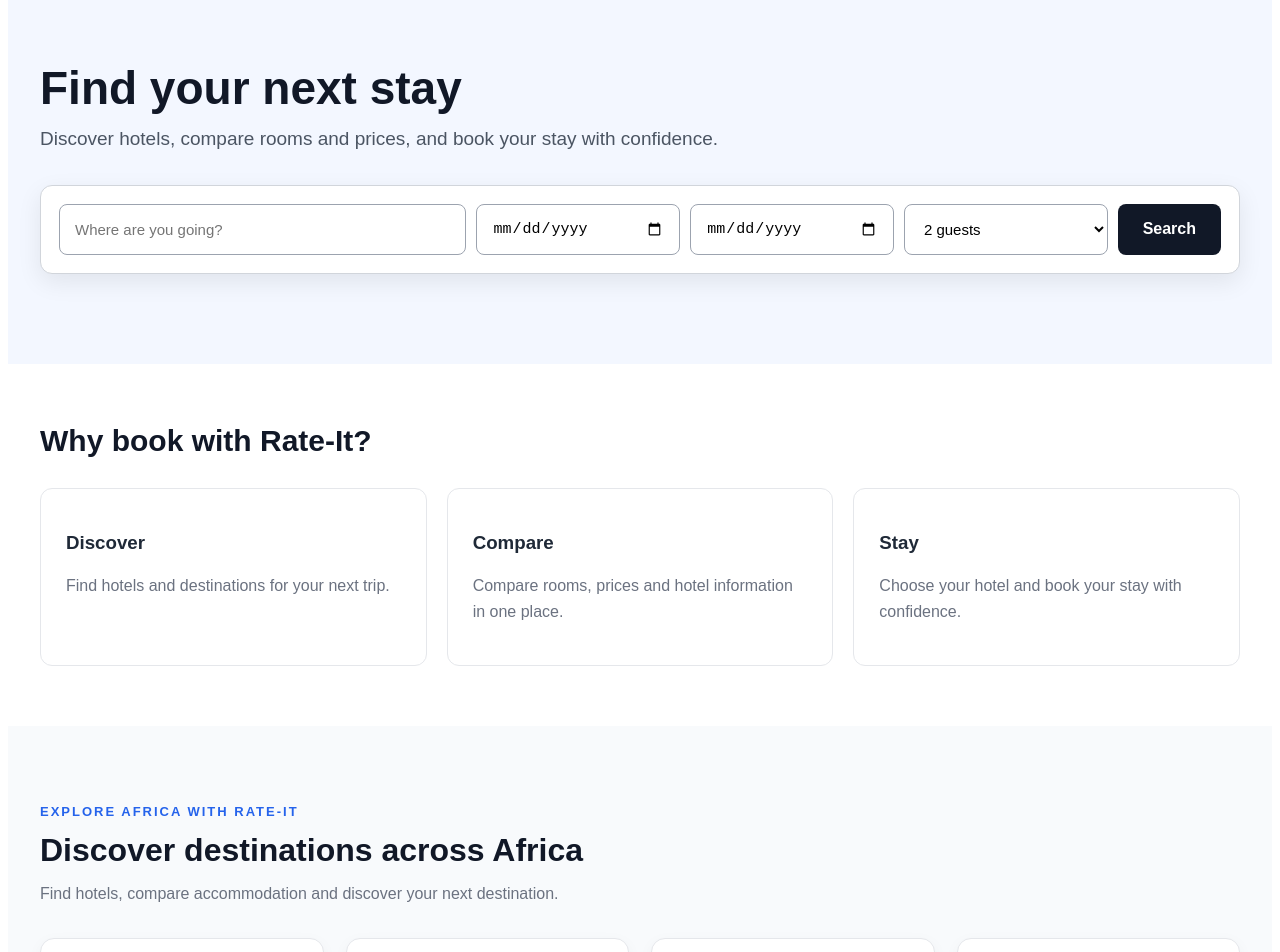
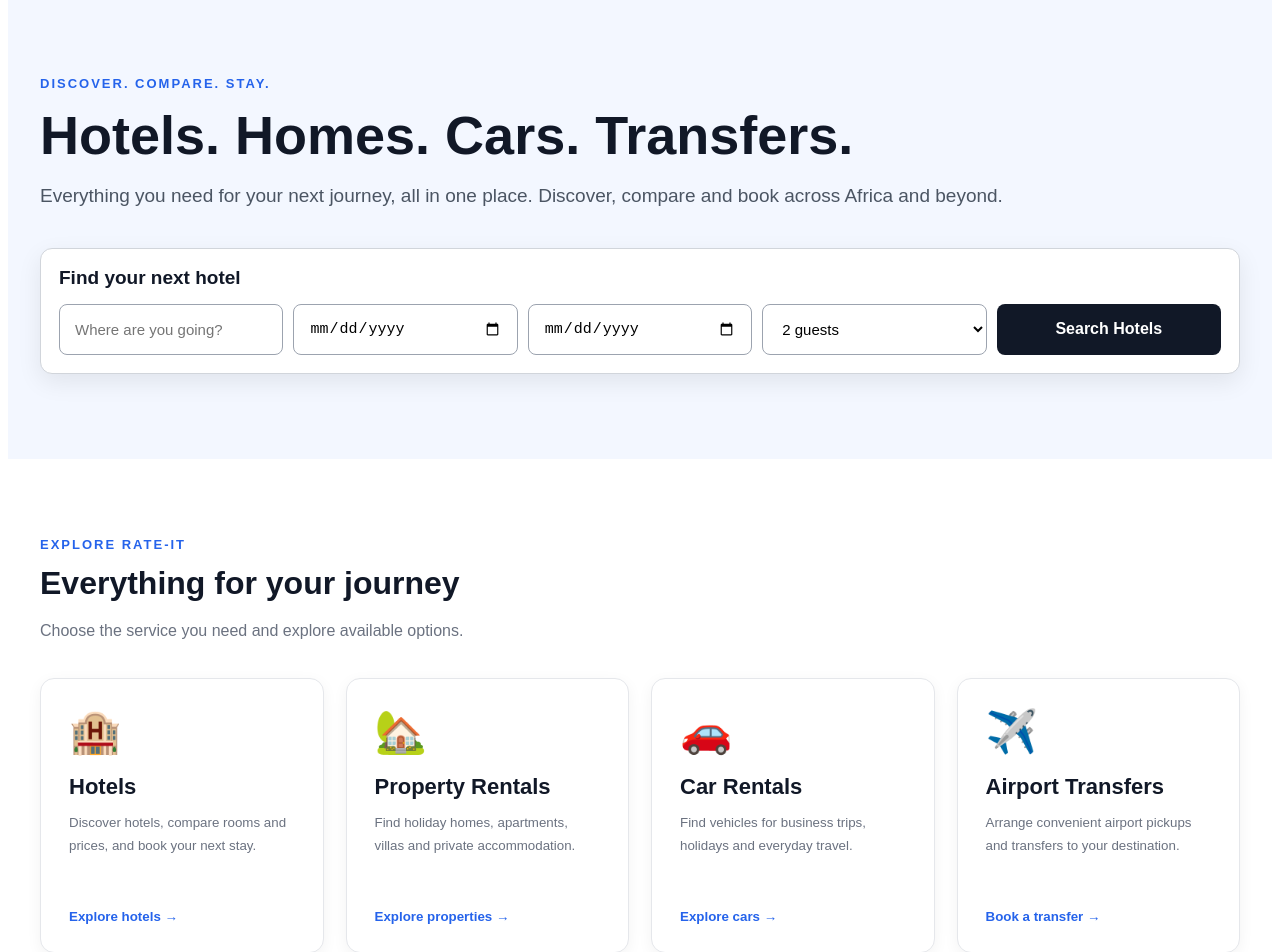
Before and after one commit to Rateitt/Rate-it, a Next.js app in the folder rate-it/: page / in a window 1280 px wide. Shown: the part 100-1052 px from the top of the page. Built offline with nearby package versions, Linux system fonts and the light colour scheme.

Commit message:
Add all marketplace services to homepage

```diff
--- a/rate-it/app/page.tsx
+++ b/rate-it/app/page.tsx
@@ -5,7 +5,7 @@ import { useRouter } from "next/navigation";
 const countries = [
   {
     name: "Uganda",
-    description: "Explore 50 destinations, hotels and unforgettable stays.",
+    description: "Explore destinations, hotels and unforgettable stays.",
     path: "/uganda",
     flag: "🇺🇬",
   },
@@ -26,6 +26,41 @@ const countries = [
     description: "Discover hotels and accommodation across Rwanda.",
     path: "/rwanda",
     flag: "🇷🇼",
+  },
+];
+
+const services = [
+  {
+    title: "Hotels",
+    description:
+      "Discover hotels, compare rooms and prices, and book your next stay.",
+    icon: "🏨",
+    path: "/hotels",
+    action: "Explore hotels",
+  },
+  {
+    title: "Property Rentals",
+    description:
+      "Find holiday homes, apartments, villas and private accommodation.",
+    icon: "🏡",
+    path: "/properties",
+    action: "Explore properties",
+  },
+  {
+    title: "Car Rentals",
+    description:
+      "Find vehicles for business trips, holidays and everyday travel.",
+    icon: "🚗",
+    path: "/cars",
+    action: "Explore cars",
+  },
+  {
+    title: "Airport Transfers",
+    description:
+      "Arrange convenient airport pickups and transfers to your destination.",
+    icon: "✈️",
+    path: "/transfers",
+    action: "Book a transfer",
   },
 ];
 
@@ -83,7 +118,7 @@ export default function HomePage() {
             />
           </button>
 
-          <div
+          <nav
             style={{
               display: "flex",
               alignItems: "center",
@@ -136,7 +171,7 @@ export default function HomePage() {
             >
               Need help?
             </button>
-          </div>
+          </nav>
         </div>
       </header>
 
@@ -144,7 +179,7 @@ export default function HomePage() {
       <section
         style={{
           background: "#f3f7ff",
-          padding: "70px 24px 90px",
+          padding: "70px 24px 85px",
         }}
       >
         <div
@@ -153,16 +188,28 @@ export default function HomePage() {
             margin: "0 auto",
           }}
         >
+          <p
+            style={{
+              color: "#2563eb",
+              fontWeight: "700",
+              letterSpacing: "2px",
+              fontSize: "13px",
+              textTransform: "uppercase",
+            }}
+          >
+            Discover. Compare. Stay.
+          </p>
+
           <h1
             style={{
-              fontSize: "46px",
+              fontSize: "clamp(36px, 5vw, 54px)",
               lineHeight: "1.1",
-              margin: "0 0 14px",
+              margin: "15px 0",
               fontWeight: "800",
               color: "#111827",
             }}
           >
-            Find your next stay
+            Hotels. Homes. Cars. Transfers.
           </h1>
 
           <p
@@ -170,13 +217,14 @@ export default function HomePage() {
               fontSize: "19px",
               color: "#4b5563",
               margin: "0 0 35px",
+              lineHeight: "1.7",
             }}
           >
-            Discover hotels, compare rooms and prices, and book your stay with
-            confidence.
+            Everything you need for your next journey, all in one place.
+            Discover, compare and book across Africa and beyond.
           </p>
 
-          {/* SEARCH BOX */}
+          {/* HOTEL SEARCH */}
           <div
             style={{
               background: "#ffffff",
@@ -186,12 +234,22 @@ export default function HomePage() {
               boxShadow: "0 8px 25px rgba(0,0,0,0.08)",
             }}
           >
+            <h2
+              style={{
+                fontSize: "19px",
+                margin: "0 0 15px",
+                color: "#111827",
+              }}
+            >
+              Find your next hotel
+            </h2>
+
             <div
               style={{
                 display: "grid",
-                gridTemplateColumns: "2fr 1fr 1fr 1fr auto",
+                gridTemplateColumns:
+                  "repeat(auto-fit, minmax(150px, 1fr))",
                 gap: "10px",
-                alignItems: "stretch",
               }}
             >
               <input
@@ -208,6 +266,7 @@ export default function HomePage() {
 
               <input
                 type="date"
+                aria-label="Check-in date"
                 style={{
                   padding: "15px",
                   border: "1px solid #9ca3af",
@@ -219,6 +278,7 @@ export default function HomePage() {
 
               <input
                 type="date"
+                aria-label="Check-out date"
                 style={{
                   padding: "15px",
                   border: "1px solid #9ca3af",
@@ -230,6 +290,7 @@ export default function HomePage() {
 
               <select
                 defaultValue="2"
+                aria-label="Number of guests"
                 style={{
                   padding: "15px",
                   border: "1px solid #9ca3af",
@@ -261,19 +322,136 @@ export default function HomePage() {
                   cursor: "pointer",
                 }}
               >
-                Search
+                Search Hotels
               </button>
             </div>
           </div>
         </div>
       </section>
 
-      {/* WHY RATE-IT */}
+      {/* FOUR MARKETPLACE SERVICES */}
       <section
         style={{
           maxWidth: "1200px",
           margin: "0 auto",
+          padding: "65px 24px",
+        }}
+      >
+        <div style={{ marginBottom: "35px" }}>
+          <p
+            style={{
+              color: "#2563eb",
+              fontWeight: "700",
+              letterSpacing: "2px",
+              fontSize: "13px",
+              textTransform: "uppercase",
+            }}
+          >
+            Explore Rate-It
+          </p>
+
+          <h2
+            style={{
+              fontSize: "32px",
+              color: "#111827",
+              margin: "10px 0",
+            }}
+          >
+            Everything for your journey
+          </h2>
+
+          <p
+            style={{
+              color: "#6b7280",
+              fontSize: "16px",
+              lineHeight: "1.6",
+            }}
+          >
+            Choose the service you need and explore available options.
+          </p>
+        </div>
+
+        <div
+          style={{
+            display: "grid",
+            gridTemplateColumns:
+              "repeat(auto-fit, minmax(240px, 1fr))",
+            gap: "22px",
+          }}
+        >
+          {services.map((service) => (
+            <button
+              key={service.title}
+              type="button"
+              onClick={() => router.push(service.path)}
+              style={{
+                textAlign: "left",
+                padding: "28px",
+                border: "1px solid #e5e7eb",
+                borderRadius: "14px",
+                background: "#ffffff",
+                cursor: "pointer",
+                boxShadow: "0 4px 15px rgba(0,0,0,0.05)",
+                transition: "transform 0.2s",
+              }}
+            >
+              <span
+                style={{
+                  fontSize: "42px",
+                  display: "block",
+                  marginBottom: "18px",
+                }}
+              >
+                {service.icon}
+              </span>
+
+              <h3
+                style={{
+                  fontSize: "22px",
+                  color: "#111827",
+                  margin: "0 0 12px",
+                }}
+              >
+                {service.title}
+              </h3>
+
+              <p
+                style={{
+                  color: "#6b7280",
+                  lineHeight: "1.7",
+                  minHeight: "75px",
+                  margin: 0,
+                }}
+              >
+                {service.description}
+              </p>
+
+              <span
+                style={{
+                  display: "inline-block",
+                  marginTop: "22px",
+                  color: "#2563eb",
+                  fontWeight: "700",
+                }}
+              >
+                {service.action} →
+              </span>
+            </button>
+          ))}
+        </div>
+      </section>
+
+      {/* WHY RATE-IT */}
+      <section
+        style={{
+          background: "#f8fafc",
           padding: "60px 24px",
+        }}
+      >
+        <div
+          style={{
+            maxWidth: "1200px",
+            margin: "0 auto",
           }}
         >
           <h2
@@ -283,51 +461,62 @@ export default function HomePage() {
               color: "#111827",
             }}
           >
-          Why book with Rate-It?
+            Why choose Rate-It?
           </h2>
 
           <div
             style={{
               display: "grid",
-            gridTemplateColumns: "repeat(auto-fit, minmax(220px, 1fr))",
+              gridTemplateColumns:
+                "repeat(auto-fit, minmax(220px, 1fr))",
               gap: "20px",
             }}
           >
             {[
               {
                 title: "Discover",
-              description: "Find hotels and destinations for your next trip.",
+                description:
+                  "Explore hotels, properties, vehicles and transfers.",
               },
               {
                 title: "Compare",
-              description: "Compare rooms, prices and hotel information in one place.",
+                description:
+                  "Compare available options and make informed choices.",
               },
               {
-              title: "Stay",
-              description: "Choose your hotel and book your stay with confidence.",
+                title: "Book",
+                description:
+                  "Choose the services you need for your journey.",
               },
             ].map((item) => (
               <div
                 key={item.title}
                 style={{
+                  background: "#ffffff",
                   border: "1px solid #e5e7eb",
                   borderRadius: "12px",
                   padding: "25px",
                 }}
               >
                 <h3>{item.title}</h3>
-              <p style={{ color: "#6b7280", lineHeight: "1.6" }}>
+                <p
+                  style={{
+                    color: "#6b7280",
+                    lineHeight: "1.7",
+                  }}
+                >
                   {item.description}
                 </p>
               </div>
             ))}
+          </div>
         </div>
       </section>
 
       {/* EXPLORE COUNTRIES */}
       <section
         style={{
-          background: "#f8fafc",
+          background: "#ffffff",
           padding: "65px 24px",
         }}
       >
@@ -361,15 +550,16 @@ export default function HomePage() {
             </h2>
 
             <p style={{ color: "#6b7280", fontSize: "16px" }}>
-              Find hotels, compare accommodation and discover your next
-              destination.
+              Find accommodation and travel services across
+              East Africa and beyond.
             </p>
           </div>
 
           <div
             style={{
               display: "grid",
-              gridTemplateColumns: "repeat(auto-fit, minmax(230px, 1fr))",
+              gridTemplateColumns:
+                "repeat(auto-fit, minmax(230px, 1fr))",
               gap: "22px",
             }}
           >
@@ -428,7 +618,7 @@ export default function HomePage() {
         </div>
       </section>
 
-      {/* HOTEL OWNER SECTION */}
+      {/* PROVIDER SECTION */}
       <section
         style={{
           background: "#111827",
@@ -454,7 +644,7 @@ export default function HomePage() {
                 fontSize: "30px",
               }}
             >
-              Are you a hotel owner?
+              Become a Rate-It provider
             </h2>
 
             <p
@@ -462,9 +652,10 @@ export default function HomePage() {
                 margin: 0,
                 color: "#d1d5db",
                 fontSize: "17px",
+                lineHeight: "1.7",
               }}
             >
-              Create your hotel account and manage your property on Rate-It.
+              List your hotel and grow your business with Rate-It.
             </p>
           </div>
 
@@ -512,7 +703,7 @@ export default function HomePage() {
               color: "#6b7280",
             }}
           >
-            © 2026 Rate-It
+            © 2026 Rate-It. Discover. Compare. Stay.
           </p>
 
           <button
```
Also changed, not shown: rate-it/app/admin/login/payments/page.tsx (+64 -48 lines). Lines whose indentation alone changed are shown as unchanged.
